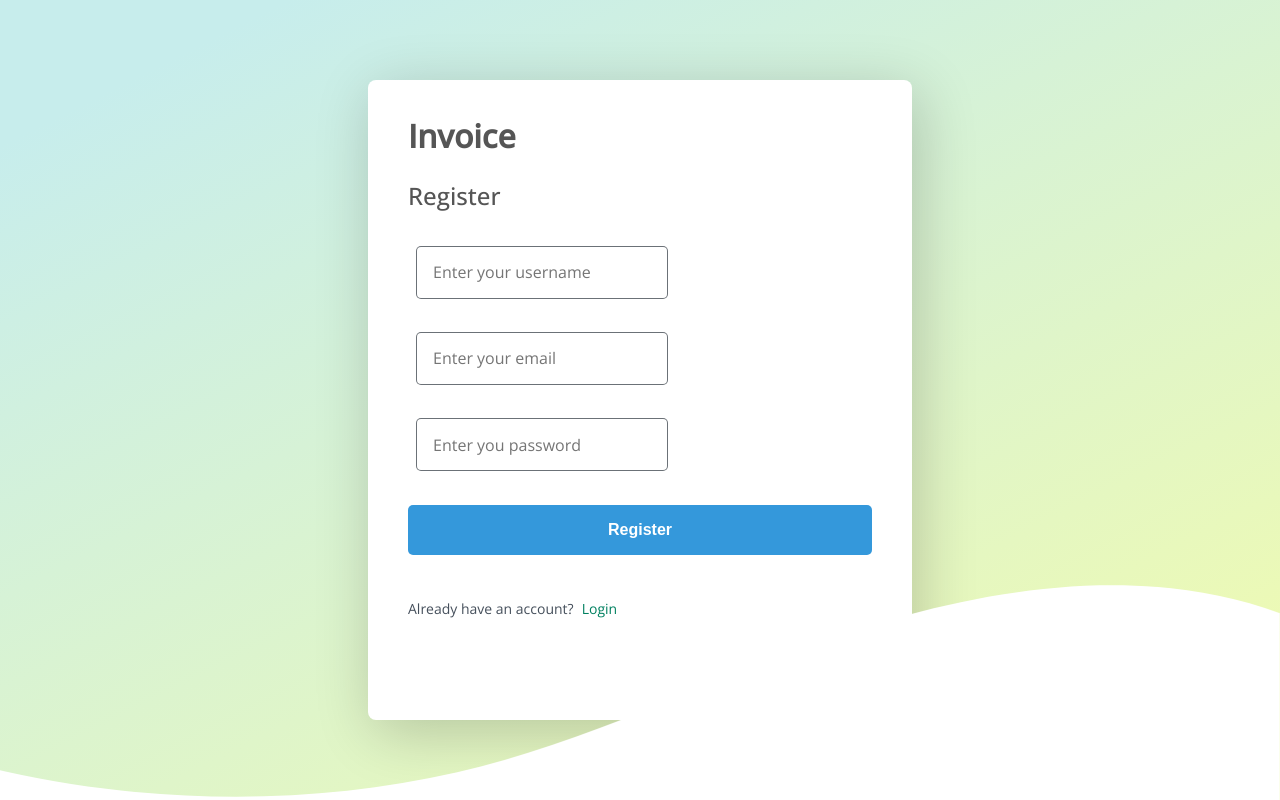
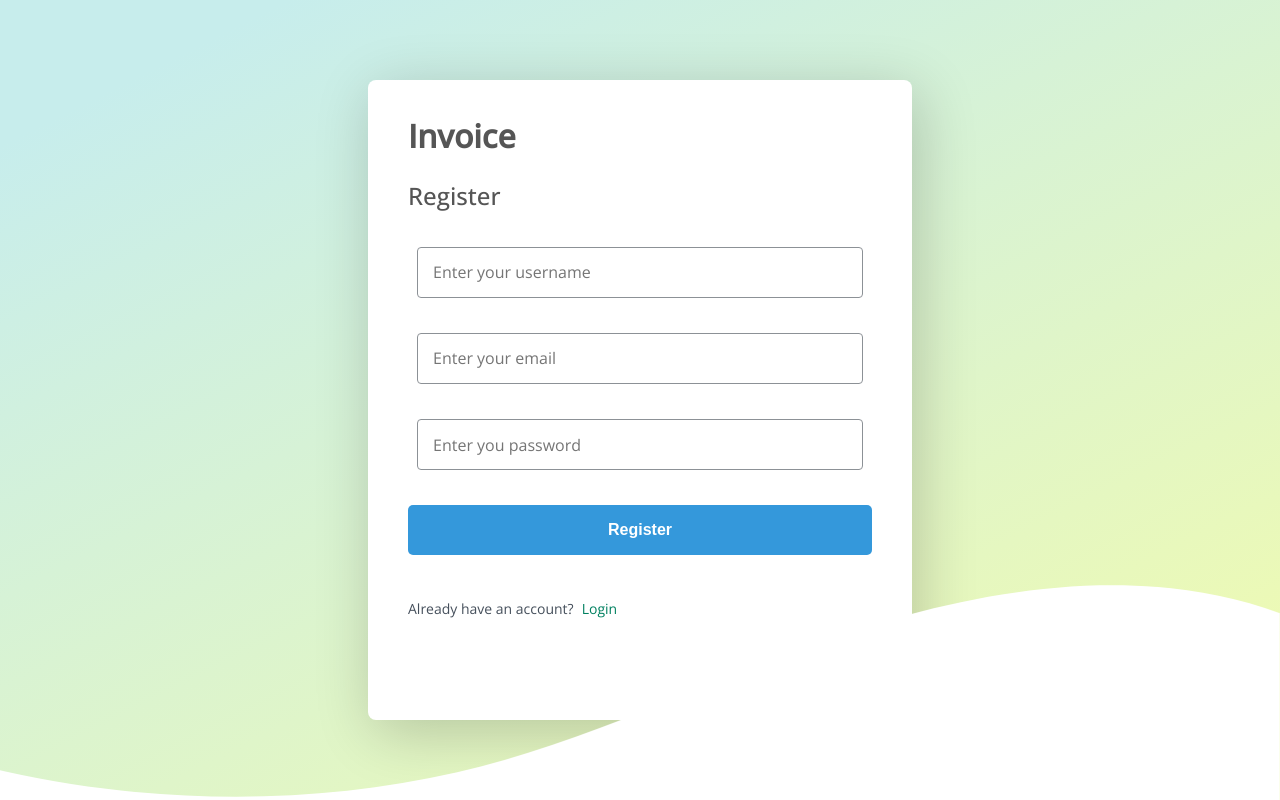
Before and after one commit to potocki92/invoice-vite, a React (Vite) app in the folder vite-project/: page /invoice-vite/login in a window 1280 px wide. Both pictures are taken after a click on the link "Register". Shown: the top 800 px of the page. Built offline with nearby package versions, Linux system fonts and the light colour scheme.

Commit message:
register/update
added className to InputSpans and Inputs from Register.jsx

```diff
--- a/vite-project/src/components/Authentication/Register/Register.jsx
+++ b/vite-project/src/components/Authentication/Register/Register.jsx
@@ -10,6 +10,7 @@ import {
   InputsForm,
 } from "../../Common/InputField/Input.styled";
 import { DefaultButton } from "../../buttons.styled";
+import isFloating from "../../../utils/isFloating";
 
 const Register = ({ setShowRegister, setLoginUser }) => {
   const [formData, setFormData] = useState({
@@ -41,9 +42,13 @@ const Register = ({ setShowRegister, setLoginUser }) => {
       <LoginTitle>Register</LoginTitle>
       <InputsForm className="authentication" onSubmit={(e) => onSubmit(e)}>
         <InputsContainer>
-          <InputSpan>Username</InputSpan>
+          <InputSpan className={isFloating(formData.name)}>Username</InputSpan>
           <Input
-            className="form-input"
+          className={
+              isFloating(formData.name)
+                ? `authentication floating`
+                : `authentication`
+            }
             type={"text"}
             name="name"
             value={name}
@@ -53,9 +58,13 @@ const Register = ({ setShowRegister, setLoginUser }) => {
           />
         </InputsContainer>
         <InputsContainer>
-          <InputSpan>Email</InputSpan>
+          <InputSpan className={isFloating(formData.email)}>Email</InputSpan>
           <Input
-            className="form-input"
+          className={
+            isFloating(formData.email)
+              ? `authentication floating`
+              : `authentication`
+          }
             type={"email"}
             name="email"
             value={email}
@@ -65,9 +74,13 @@ const Register = ({ setShowRegister, setLoginUser }) => {
           />
         </InputsContainer>
         <InputsContainer>
-          <InputSpan>Password</InputSpan>
+          <InputSpan className={isFloating(formData.password)}>Password</InputSpan>
           <Input
-            className="form-input"
+          className={
+              isFloating(formData.password)
+                ? `authentication floating`
+                : `authentication`
+            }
             type={"password"}
             name="password"
             value={password}
```
